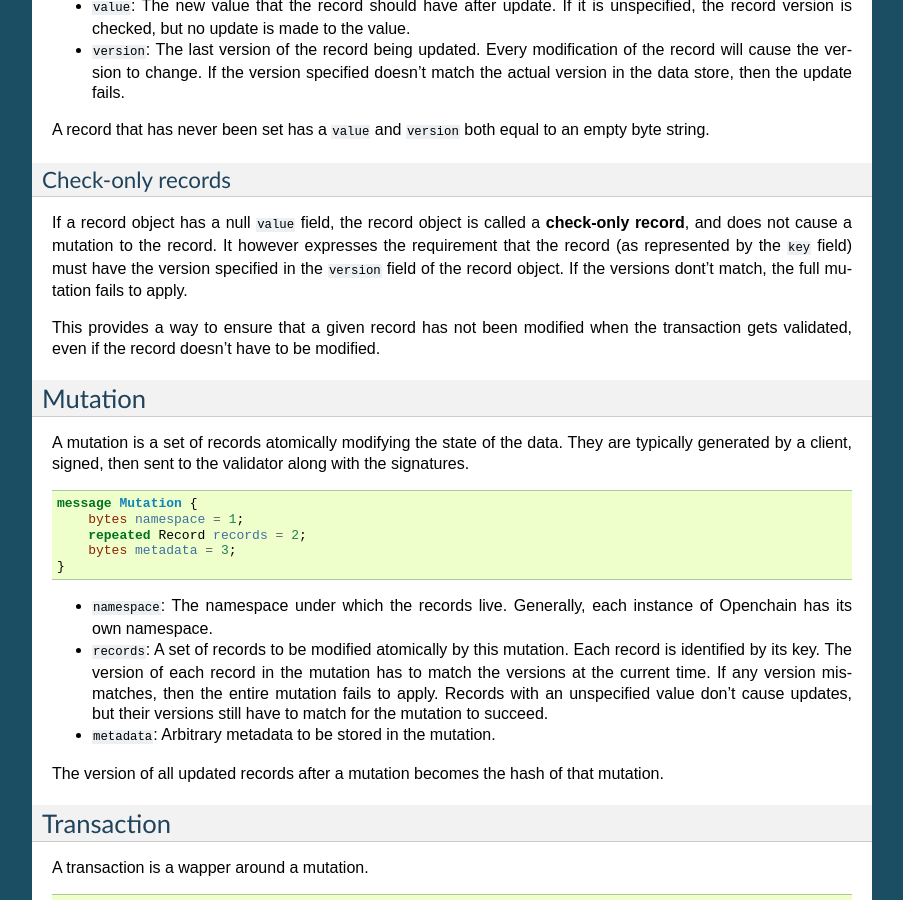
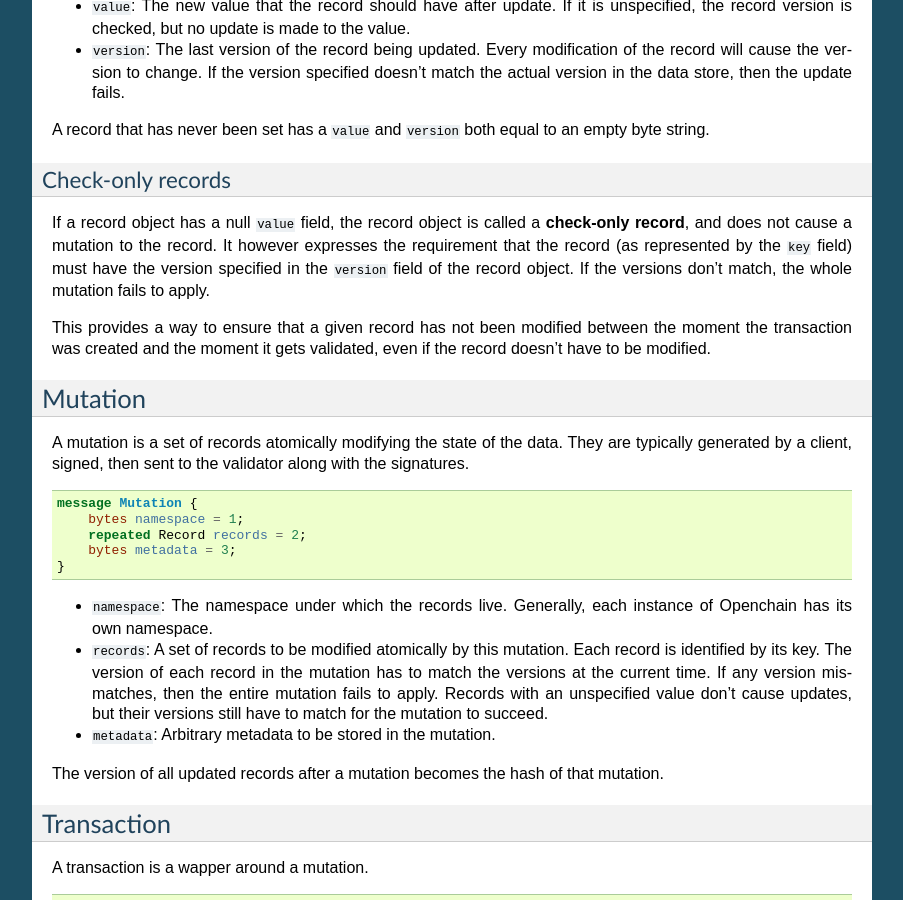
Before and after one commit to openchain/docs, a Sphinx documentation site: the page built from docs/source/api/data-structures.rst, in a window 1280 px wide and 900 px high, scrolled down 998 px. Shown: the whole window, without its empty margins (198-1101 px from the left). Built offline with Sphinx 7.4.7, drawn with Linux system fonts in a browser that asks for light colours.

Commit message:
Fix phrasing in a few places

```diff
--- a/docs/source/api/data-structures.rst
+++ b/docs/source/api/data-structures.rst
@@ -66,9 +66,9 @@
 Check-only records
 ~~~~~~~~~~~~~~~~~~
 
-If a record object has a null ``value`` field, the record object is called a **check-only record**, and does not cause a mutation to the record. It however expresses the requirement that the record (as represented by the ``key`` field) must have the version specified in the ``version`` field of the record object. If the versions dont't match, the full mutation fails to apply.
+If a record object has a null ``value`` field, the record object is called a **check-only record**, and does not cause a mutation to the record. It however expresses the requirement that the record (as represented by the ``key`` field) must have the version specified in the ``version`` field of the record object. If the versions don't match, the whole mutation fails to apply.
 
-This provides a way to ensure that a given record has not been modified when the transaction gets validated, even if the record doesn't have to be modified.
+This provides a way to ensure that a given record has not been modified between the moment the transaction was created and the moment it gets validated, even if the record doesn't have to be modified.
 
 .. _data-structures-mutation:
 
--- a/docs/source/api/method-calls.rst
+++ b/docs/source/api/method-calls.rst
@@ -137,7 +137,7 @@
 
 .. include:: /common/stub.txt
 
-Query record in account and subaccounts (``/query/subaccounts``)
-----------------------------------------------------------------
+Query records in an account and its subaccounts (``/query/subaccounts``)
+------------------------------------------------------------------------
 
 .. include:: /common/stub.txt
--- a/docs/source/general/anchoring.rst
+++ b/docs/source/general/anchoring.rst
@@ -11,8 +11,8 @@
 
 By doing this, even if Openchain is processing thousands of transactions per second, only one transaction gets sent to the Bitcoin blockchain every 10 minutes. There are multiple benefits to this approach:
 
-- The irreversibility of the Openchain ledger is ensured by Bitcoin miners, therefore Openchain enjoys the same level of irreversibility as Bitcoin itself.
-- At the maximum resolution (one anchor per block), no more than 4,320 transactions per month (in average) will be committed into the blockchain, which will cost about $10 per month (as of October 2015).
+- The irreversibility of the Openchain ledger is ensured by the Bitcoin miners, therefore Openchain enjoys the same level of irreversibility as Bitcoin itself.
+- At the maximum resolution (one anchor per block), no more than 4,320 transactions per month (in average) will be committed into the blockchain, which will cost about $10 per month (as of October 2015), regardless of the number of transactions processed.
 - The resolution can be tuned to further reduce that cost.
 - Openchain can process thousands of transactions per second while remaining very cost-efficient.
 
```
